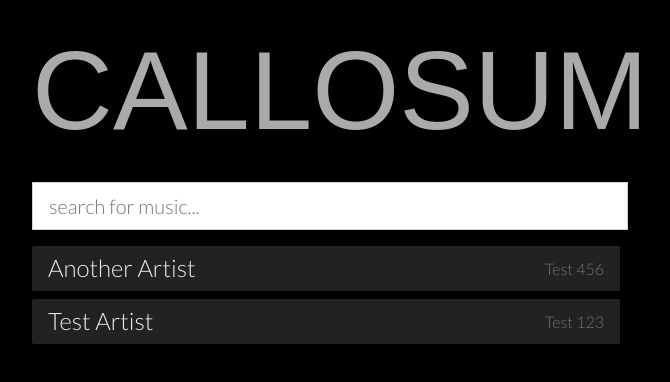
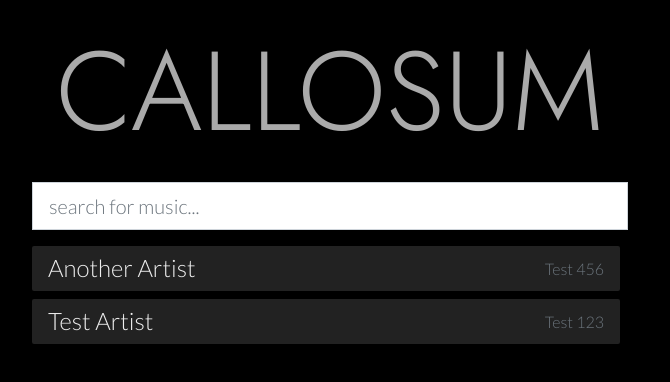
Before and after one commit to rvanasa/callosum, a React (Create React App) app in the folder callosum-webapp/: page / in a window 1280 px wide. Shown: the top 382 px of the page, without its empty margins (310-980 px from the left). Built offline with nearby package versions, Linux system fonts and the light colour scheme; no server answers; a web font is replaced by a local one.

Commit message:
Tweak styles

```diff
--- a/callosum-webapp/src/components/App.js
+++ b/callosum-webapp/src/components/App.js
@@ -23,13 +23,13 @@ const shuffleAnimation = keyframes`
 `;
 
 const StyledHeader = styled.h1`
-    font-family: Futura, sans-serif;
+    font-family: Futura, Jost, sans-serif;
     color: #AAA;
     text-align: center;
     font-size: 7rem;
     font-weight: 100;
     text-transform: uppercase;
-    letter-spacing: auto;
+    letter-spacing: 0;
     user-select: none;
     cursor: pointer;
     animation: ${startAnimation} 1s forwards ease-out;
--- a/callosum-webapp/src/style/mixins/_variables.scss
+++ b/callosum-webapp/src/style/mixins/_variables.scss
@@ -1,4 +1,4 @@
-@import url('https://fonts.googleapis.com/css2?family=Lato:wght@300&display=swap');
+@import url('https://fonts.googleapis.com/css2?family=Lato:wght@300&display=swap&family=Jost:wght@300');
 @import url("https://use.typekit.net/jdq4dbn.css");
 
 $font-family-sans-serif: "Lato", sans-serif;
```
